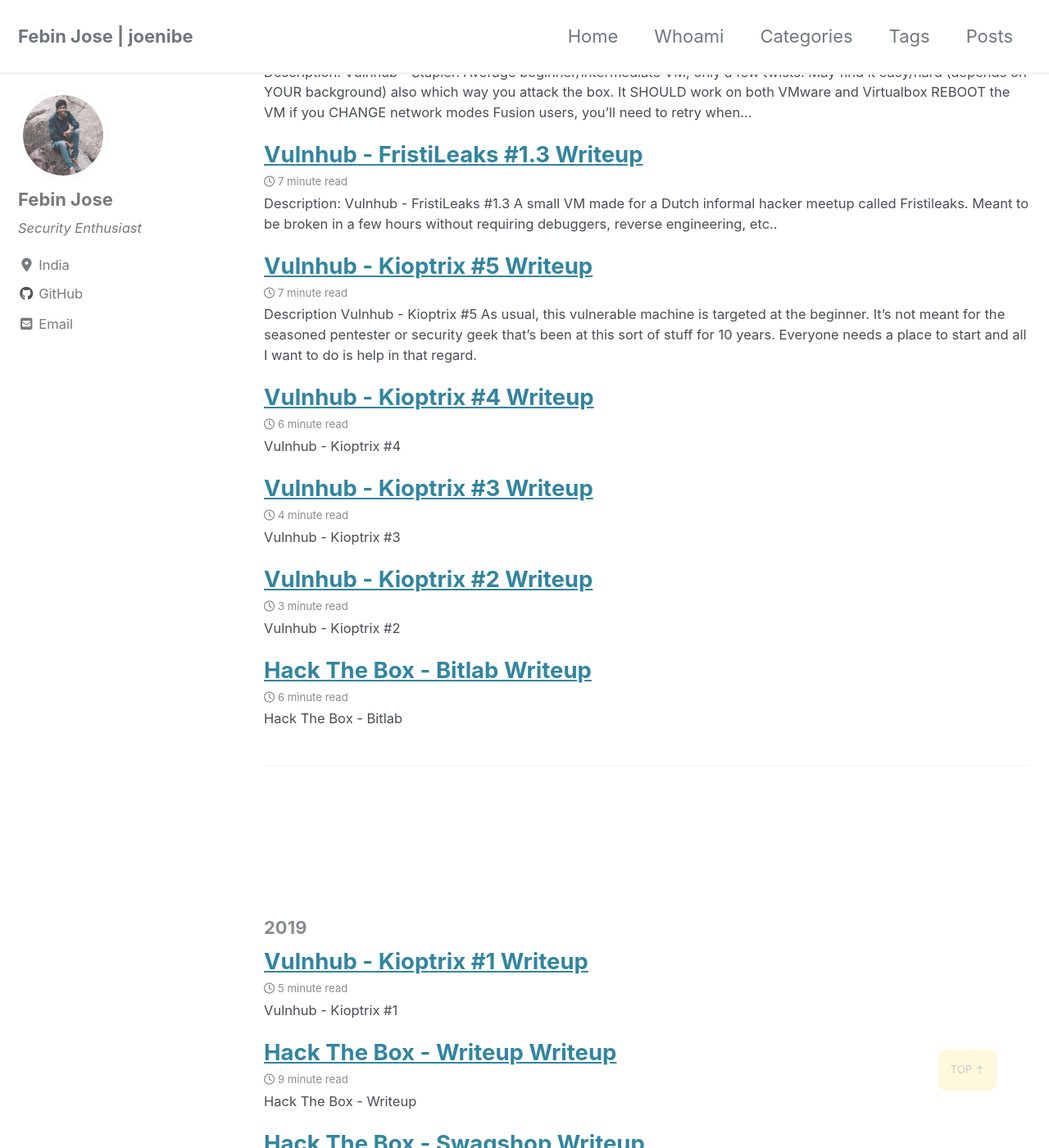
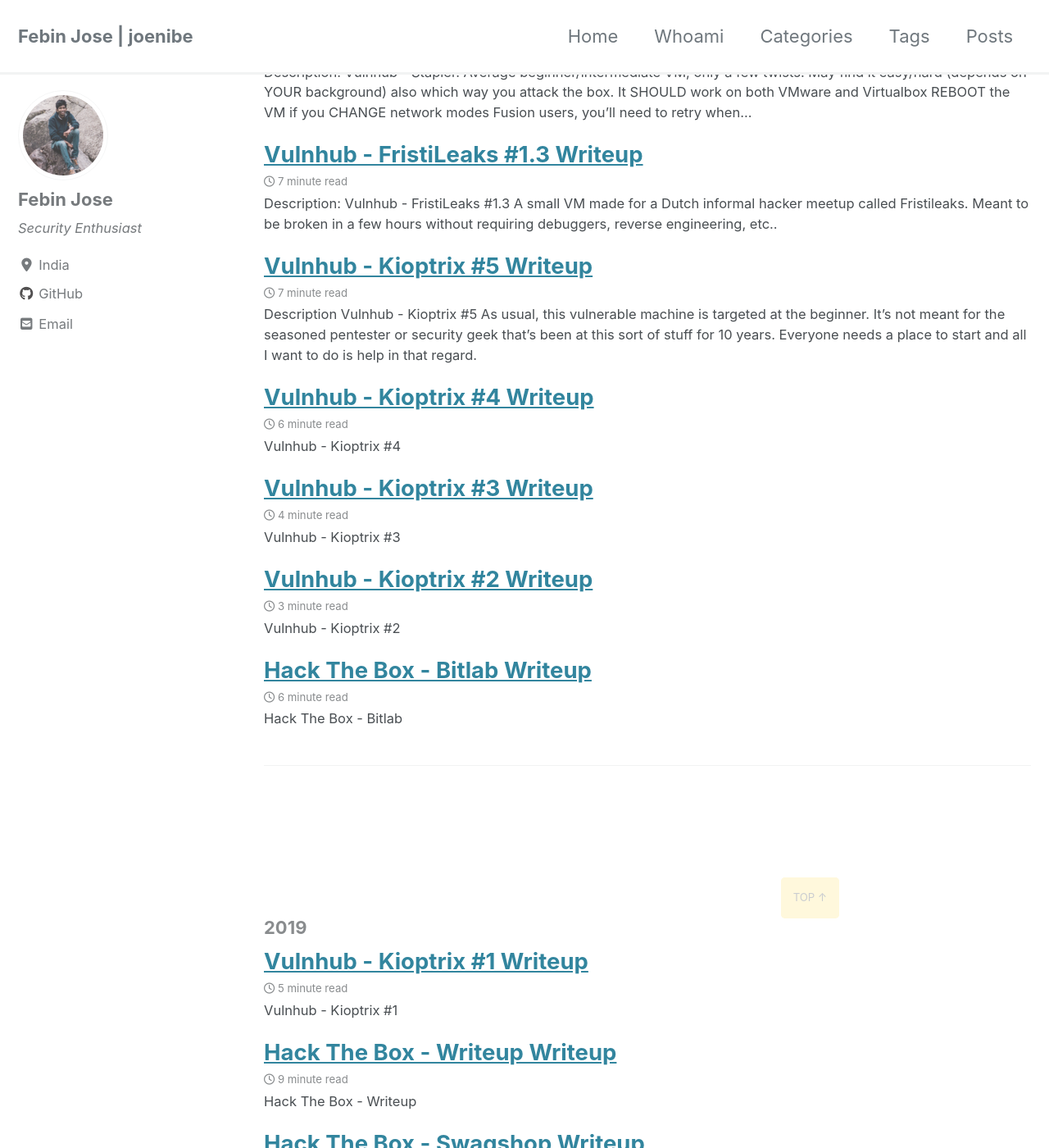
Before and after one commit to JoeNibe/JoeNibe.github.io, a Jekyll site: the page built from _pages/year-archive.md, in a window 1280 px wide and 1400 px high, scrolled down 410 px. Shown: the whole window at 82% size. Built offline with Jekyll 4.4.1, drawn with Linux system fonts in a browser that asks for light colours; cached includes are drawn as plain includes; nearby versions of some CDN libraries.

Commit message:
Update _page.scss

```diff
--- a/_sass/minimal-mistakes/_page.scss
+++ b/_sass/minimal-mistakes/_page.scss
@@ -363,13 +363,11 @@
   text-decoration: none;
   background-color:cornsilk;
   position: fixed; /* Fixed/sticky position */
-  bottom: 5%; /* Place the button at the bottom of the page */
-  right: 5%;/* Place the button 30px from the right */
+  bottom: 20%; /* Place the button at the bottom of the page */
+  right: 20%;/* Place the button 30px from the right */
   z-index: 99; /* Make sure it does not overlap */
   padding: 15px; /* Some padding */
-  border: none; /* Remove borders */
-  outline: none; /* Remove outline */
-  border-radius: 10px; /* Rounded corners */
+  border-radius: 5px; /* Rounded corners */
 }
 
 .back-to-top:hover {
```
